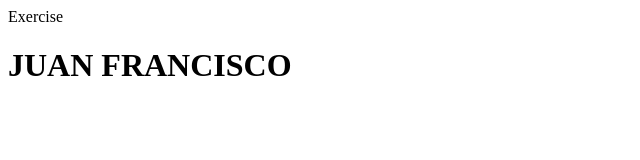
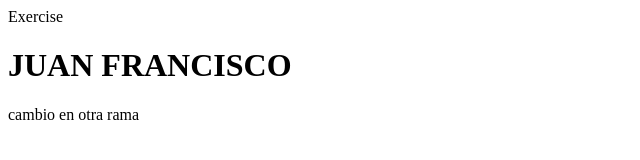
Before and after one commit to jfbridges/CursoEcoDigital, a plain HTML site: page index.html in a window 1280 px wide. Shown: the whole page, without its empty margins (0-640 px from the left). Drawn offline with Linux system fonts and the light colour scheme.

Commit message:
cambio 2

```diff
--- a/index.html
+++ b/index.html
@@ -5,5 +5,6 @@
 </head>
 <body>
 <h1>JUAN FRANCISCO</h1>
+<p>cambio en otra rama</p>
 </body>
 </html>
```
